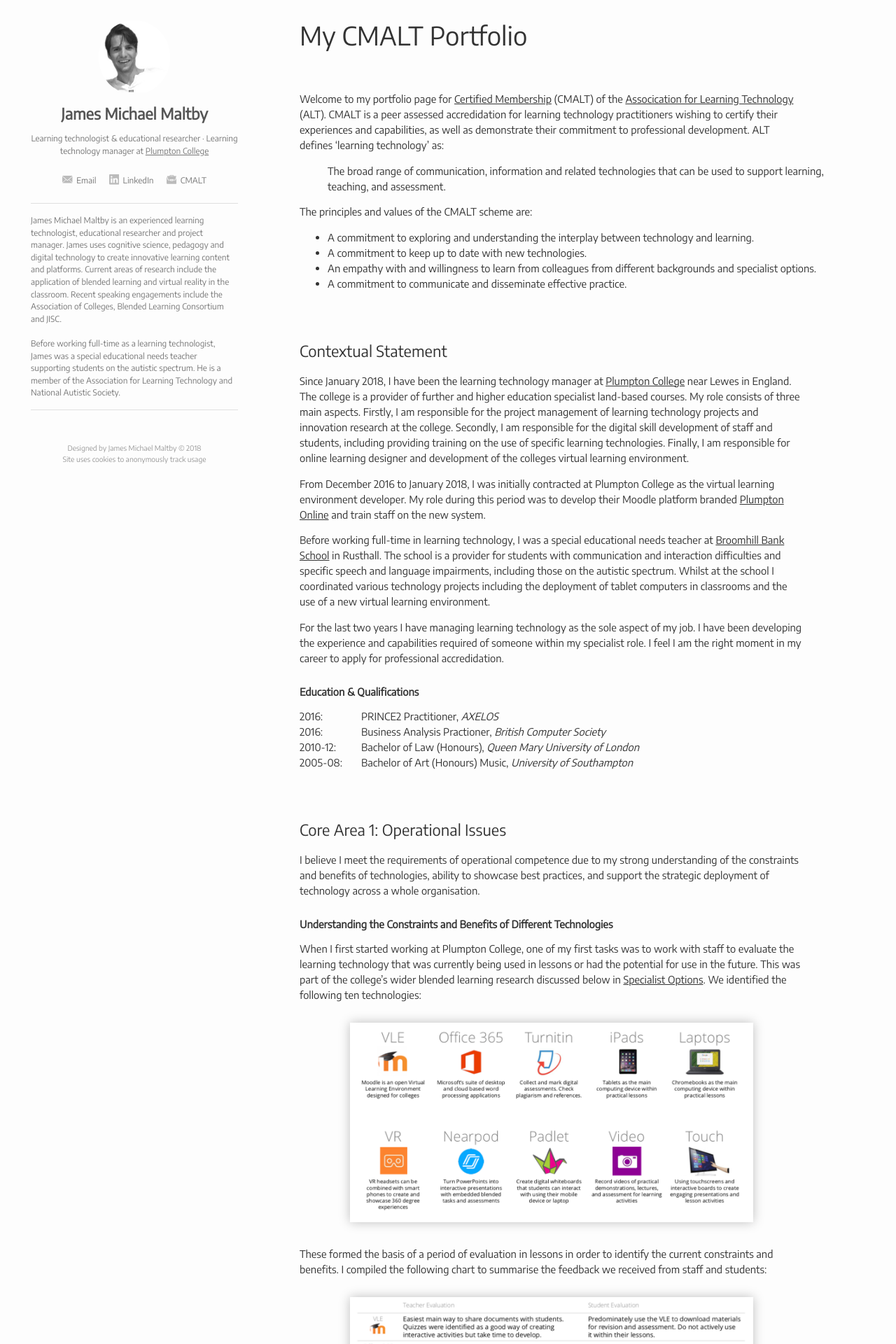
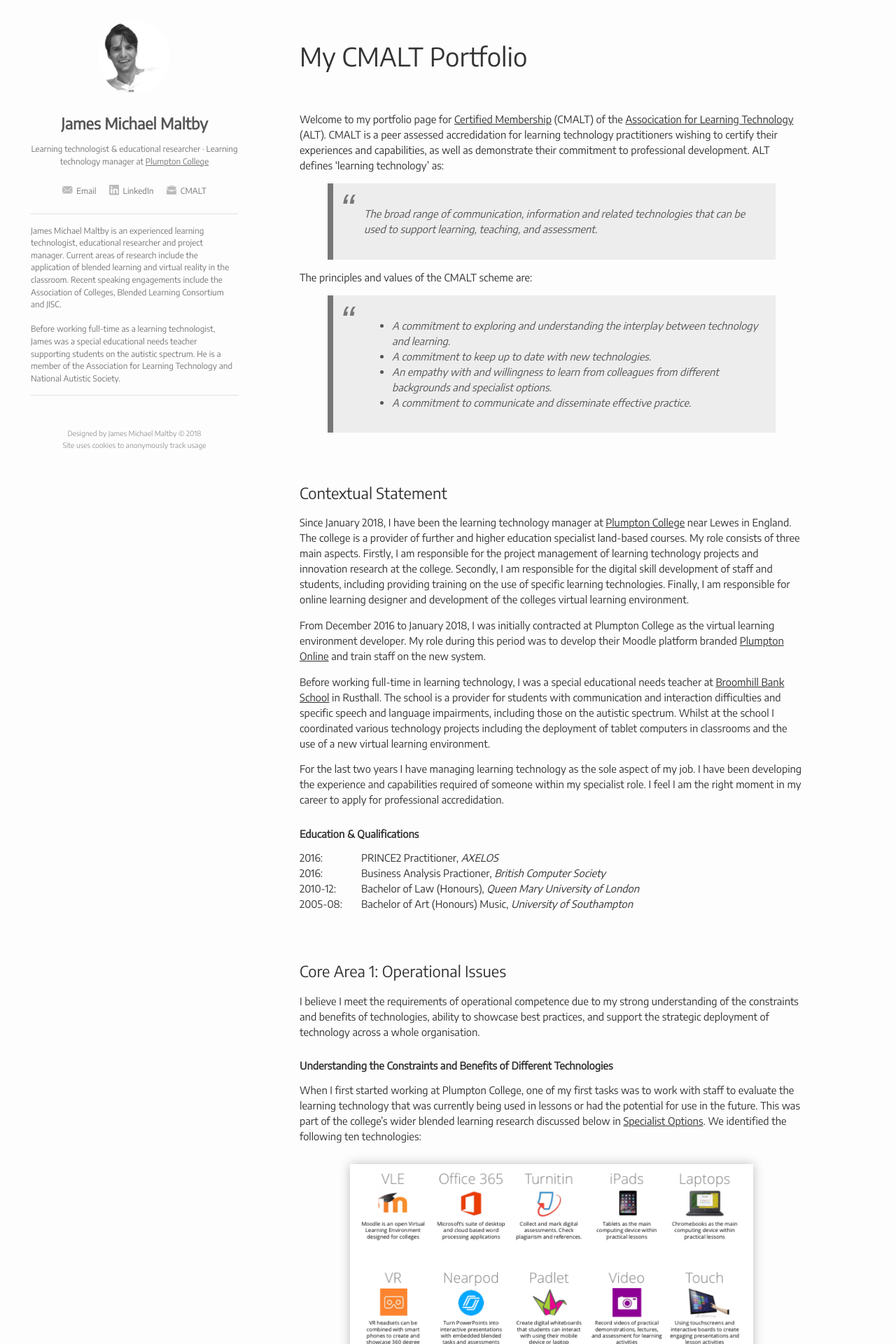
Before and after one commit to jamesmichaelmaltby/JamesMichaelMaltby, a Jekyll site: the page built from cmalt.md, in a window 1280 px wide. Shown: the top 1920 px of the page at 70% size. Built offline with Jekyll 4.4.1, drawn with Linux system fonts in a browser that asks for light colours; some of the changed text lies outside the part shown.

Commit message:
Final commit of evening

```diff
--- a/_config.yml
+++ b/_config.yml
@@ -1,7 +1,7 @@
 title: James Michael Maltby
 subtitle: Learning technologist &amp; educational researcher &middot; Learning technology manager at <a href="https://www.plumpton.ac.uk">Plumpton College</a>
 description: Experienced learning technologist and educational researcher, specialising in the application of blended learning and virtual reality in the classroom
-summary: James Michael Maltby is an experienced learning technologist, educational researcher and project manager. James uses cognitive science, pedagogy and digital technology to create innovative learning content and platforms. Current areas of research include the application of blended learning and virtual reality in the classroom. Recent speaking engagements include the Association of Colleges, Blended Learning Consortium and JISC.<br/><br/>Before working full-time as a learning technologist, James was a special educational needs teacher supporting students on the autistic spectrum. He is a member of the Association for Learning Technology and National Autistic Society.
+summary: James Michael Maltby is an experienced learning technologist, educational researcher and project manager. Current areas of research include the application of blended learning and virtual reality in the classroom. Recent speaking engagements include the Association of Colleges, Blended Learning Consortium and JISC.<br/><br/>Before working full-time as a learning technologist, James was a special educational needs teacher supporting students on the autistic spectrum. He is a member of the Association for Learning Technology and National Autistic Society.
 
 email: hello@jamesmichaelmaltby.com
 basehref: https://jamesmichaelmaltby.com
--- a/_sass/base.scss
+++ b/_sass/base.scss
@@ -23,7 +23,7 @@
 
 h1, .h1 {
     font-weight: 300;
-    margin:0 0 4rem 0;
+    margin:2rem 0 4rem 0;
 }
 
 h2, .h2 {
@@ -79,3 +79,46 @@
      margin:0;
      padding:0;
   }
+
+
+
+  blockquote{
+    font-size: 1em;
+    width:90%;
+    font-style:italic;
+    color: #555555;
+    padding:1.2em 1rem 1.2em 3rem;
+    border-left:8px solid #777 ;
+    line-height:1.6;
+    position: relative;
+    background:#EDEDED;
+    box-sizing: border-box;
+  }
+
+  @media (min-width: 1024px) {
+    blockquote {
+        max-width: 640px;
+    }
+  }
+
+  blockquote::before{
+    font-family:Arial;
+    content: "\201C";
+    color:#777;
+    font-size:4em;
+    position: absolute;
+    left: 10px;
+    top:-10px;
+  }
+
+  blockquote::after{
+    content: '';
+  }
+
+  blockquote span{
+    display:block;
+    color:#333333;
+    font-style: normal;
+    font-weight: bold;
+    margin-top:1em;
+  }
--- a/_sass/content.scss
+++ b/_sass/content.scss
@@ -3,6 +3,7 @@
     max-width:640px;
     margin:0 auto 0 auto;
     text-align: left;
+    padding: 1rem 1rem 4rem 1rem;
 }
 
 .jmm-content-section--full {
--- a/_sass/header.scss
+++ b/_sass/header.scss
@@ -18,7 +18,7 @@
 }
 
 .jmm-header-back, a.jmm-header-back {
-    padding:1rem 1rem;
+    padding:1rem 0;
     display: block;
     font-size:0.8rem;
     color:#555;
--- a/cmalt.md
+++ b/cmalt.md
@@ -10,10 +10,10 @@
 > The broad range of communication, information and related technologies that can be used to support learning, teaching, and assessment.
 
 The principles and values of the CMALT scheme are:
-* A commitment to exploring and understanding the interplay between technology and learning.
-* A commitment to keep up to date with new technologies.
-* An empathy with and willingness to learn from colleagues from different backgrounds and specialist options.
-* A commitment to communicate and disseminate effective practice.
+> * A commitment to exploring and understanding the interplay between technology and learning.
+> * A commitment to keep up to date with new technologies.
+> * An empathy with and willingness to learn from colleagues from different backgrounds and specialist options.
+> * A commitment to communicate and disseminate effective practice.
 
 
 ## Contextual Statement
```
